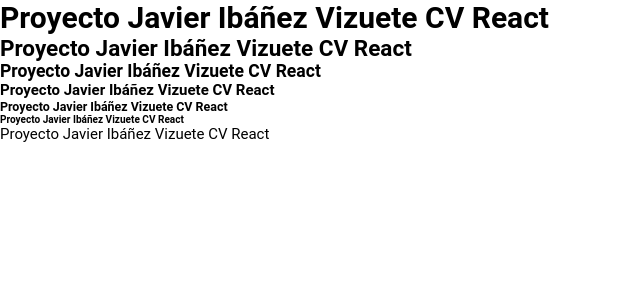
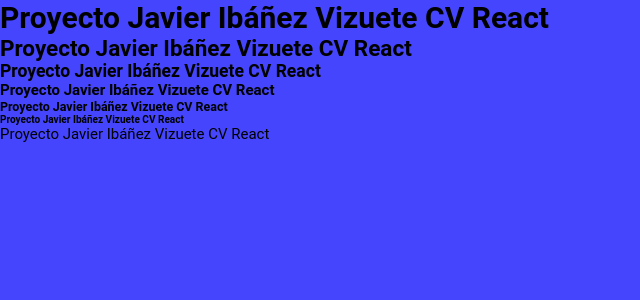
Before and after one commit to javier-ibanez-vizuete/javier-ibanez-vizuete-cv-react, a React (Vite) app: page / in a window 1280 px wide. Shown: the top 300 px of the page, without its empty margins (0-640 px from the left). Built offline with nearby package versions, Linux system fonts and the light colour scheme.

Commit message:
chore(App.css): add responsive structure to App.css

```diff
--- a/src/App.css
+++ b/src/App.css
@@ -1,3 +1,25 @@
 #root {
-  flex: 1;
+	flex: 1;
+	background-color: brown;
 }
+
+/* ---Tablets */
+@media (width >= 768px) {
+	#root {
+		background-color: aquamarine;
+	}
+}
+
+/* ---Portatiles */
+@media (width >= 1024px) {
+	#root {
+		background-color: rgb(69, 69, 253);
+	}
+}
+
+/* ---Pantallas Escritorio */
+@media (width >= 1440px) {
+	#root {
+		background-color: blanchedalmond;
+	}
+}
```
